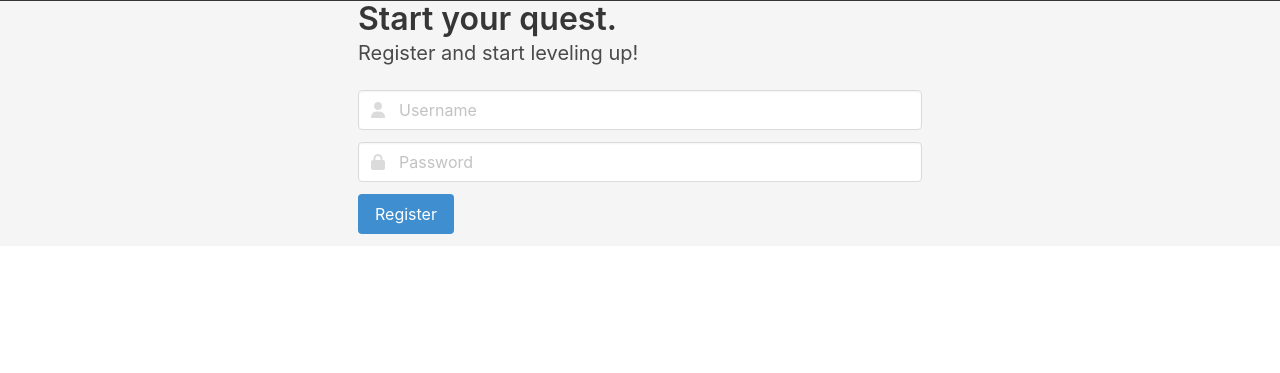
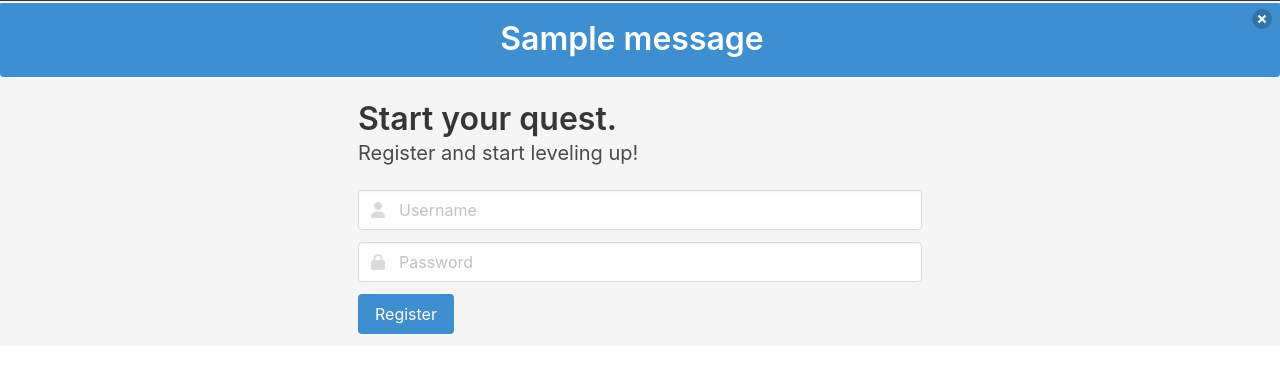
Before and after one commit to shepuk/Project3-Taskventure, a Flask app: page /register in a window 1280 px wide. Shown: the part 87-460 px from the top of the page. Run offline with Flask 2, Linux system fonts and the light colour scheme; one stand-in notice (Sample message) is shown; some libraries are stand-ins or nearby versions.

Commit message:
Add register functionality and push user info to MongoDB

```diff
--- a/app.py
+++ b/app.py
@@ -30,6 +30,31 @@ def load_profile():
 
 @app.route("/register", methods=["GET", "POST"])
 def register():
+    if request.method == "POST":
+        existing_username = mongo.db.users.find_one(
+            {"username": request.form.get("username").lower()})
+
+        if existing_username:
+            flash("Username already exists")
+            return redirect(url_for("register"))
+
+        register = {
+            "username": request.form.get("username").lower(),
+            "password": generate_password_hash(request.form.get("password")),
+            "level": "1",
+            "strength": "1",
+            "stamina": "1",
+            "intellect": "1",
+            "skill": "1",
+            "social": "1"
+        }
+        # Add new user (dict) to MongoDB
+        mongo.db.users.insert_one(register)
+
+        # Add new user to session cookie
+        session["user"] = request.form.get("username").lower()
+        flash("Beginning quest...")
+
     return render_template("register.html")
 
 
--- a/static/css/style.css
+++ b/static/css/style.css
@@ -11,3 +11,9 @@ body {
 .card-header-icon {
     cursor: default;
 }
+
+.notification {
+    margin:0 auto;
+    z-index: 1;
+    text-align: center;
+}
--- a/static/js/script.js
+++ b/static/js/script.js
@@ -9,3 +9,13 @@ $(document).ready(function () {
 
     });
 });
+
+document.addEventListener('DOMContentLoaded', () => {
+    (document.querySelectorAll('.notification .delete') || []).forEach(($delete) => {
+      const $notification = $delete.parentNode;
+
+      $delete.addEventListener('click', () => {
+        $notification.parentNode.removeChild($notification);
+      });
+    });
+  });
--- a/templates/base.html
+++ b/templates/base.html
@@ -71,6 +71,22 @@
         </div>
       </nav>
 
+      <section>
+          <!-- flash messages -->
+          {% with messages = get_flashed_messages() %}
+            {% if messages %}
+                {% for message in messages %}
+
+                        <div class="notification is-info">
+                            <button class="delete"></button>
+                            <p class="title is-3">{{ message }}</p>
+                          </div>
+
+                {% endfor %}
+            {% endif %}
+          {% endwith %}
+      </section>
+
     {% block content %}
     {% endblock %}
 
--- a/templates/register.html
+++ b/templates/register.html
@@ -1,7 +1,7 @@
 {% extends "base.html" %}
 {% block content %}
 
-<div class="container">
+<div class="container mt-5">
     <div class="columns is-centered">
         <div class="column is-half">
             <h1 class="title">Start your quest.</h1>
@@ -9,7 +9,7 @@
             <form method="POST" action="{{ url_for('register') }}">
                 <div class="field">
                     <p class="control has-icons-left">
-                        <input class="input" id="username" type="text" placeholder="Username" name="username">
+                        <input class="input" id="username" type="text" placeholder="Username" name="username" minlength="3" maxlength="15" required>
                         <span class="icon is-small is-left">
                             <i class="fas fa-user"></i>
                         </span>
@@ -17,7 +17,7 @@
                 </div>
                 <div class="field">
                     <p class="control has-icons-left">
-                        <input class="input" id="password" type="password" placeholder="Password" name="password">
+                        <input class="input" id="password" type="password" placeholder="Password" name="password" minlength="5" maxlength="20" pattern="^[a-zA-Z0-9]{5,15}$" required title="Please use at least 5 characters">
                         <span class="icon is-small is-left">
                             <i class="fas fa-lock"></i>
                         </span>
```
